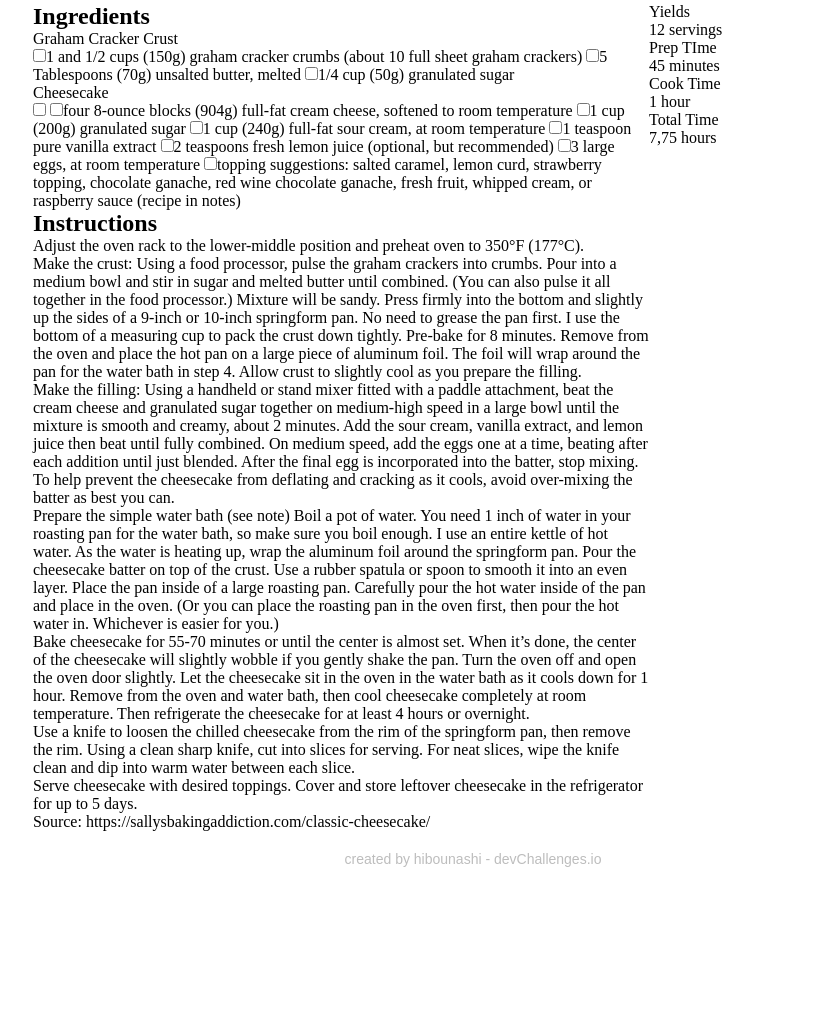
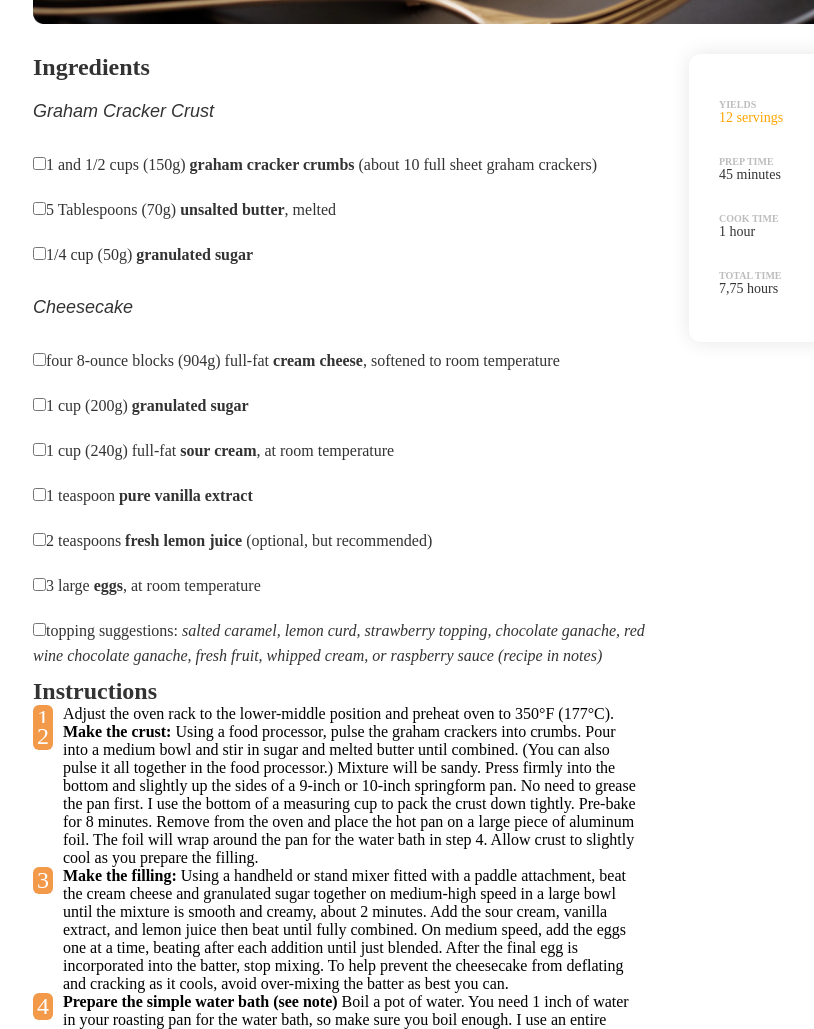
Before and after one commit to hibounashi/recipe-page-master, a plain HTML site: page index.html in a window 1280 px wide. Shown: the part 596-1625 px from the top of the page, without its empty margins (167-981 px from the left). Before the commit the page ends 1483 px from the top, so only its background shows below. Drawn offline with Linux system fonts and the light colour scheme.

Commit message:
80% 😎

```diff
--- a/index.html
+++ b/index.html
@@ -8,7 +8,7 @@
 </head>
 <body>
   <div class="header">
-    <div class="titre">Classic Cheesecake Recipe</div>
+    <h1 class="titre">Classic Cheesecake Recipe</h1>
     <div class="sous-titre">
       <img src="6dots.svg" alt="..." class="icon"><div>Look no further for a creamy and ultra smooth classic cheesecake recipe! Paired with a buttery graham cracker crust, no one can deny its simple decadence. For the best results, bake in a water bath.</div>
     </div>
@@ -19,40 +19,67 @@
     <div class="text-section">
       <div class="ingredients">
         <h2>Ingredients</h2>
-        <p>Graham Cracker Crust</p>
+        <div class="part1">
+          <p>Graham Cracker Crust</p>
+        <div class="steps1">
+          <div class="elements">
+            <input type="checkbox" name="" id=""><label for="">1 and 1/2 cups (150g) <b>graham cracker crumbs</b> (about 10 full sheet graham crackers)</label>
+          </div>
+          <div class="elements">
+            <input type="checkbox" name="" id=""><label for="">5 Tablespoons (70g) <b>unsalted butter</b>, melted</label>
+          </div>
+          <div class="elements">
+            <input type="checkbox" name="" id=""><label for="">1/4 cup (50g) <b>granulated sugar</b></label></div>
+        </div>
+        </div>
+        <div class="part2">
+          <p>Cheesecake</p>
         <div class="steps">
-          <input type="checkbox" name="" id=""><label for="">1 and 1/2 cups (150g) graham cracker crumbs (about 10 full sheet graham crackers)</label>
-          <input type="checkbox" name="" id=""><label for="">5 Tablespoons (70g) unsalted butter, melted</label>
-          <input type="checkbox" name="" id=""><label for="">1/4 cup (50g) granulated sugar</label>
+          <div class="elements">
+            <input type="checkbox" name="" id=""><label for="">four 8-ounce blocks (904g) full-fat <b>cream cheese</b>, softened to room temperature</label>
+
+          </div>
+          <div class="elements">
+            <input type="checkbox" name="" id=""><label for="">1 cup (200g) <b>granulated sugar</b></label>
+          </div>
+          <div class="elements">
+            <input type="checkbox" name="" id=""><label for="">1 cup (240g) full-fat <b>sour cream</b>, at room temperature</label>
+          </div>
+          <div class="elements">
+            <input type="checkbox" name="" id=""><label for="">1 teaspoon <b>pure vanilla extract</b></label>
+          </div>
+          <div class="elements">
+            <input type="checkbox" name="" id=""><label for="">2 teaspoons <b>fresh lemon juice</b> (optional, but recommended)</label>
+          </div>
+          <div class="elements">
+            <input type="checkbox" name="" id=""><label for="">3 large <b>eggs</b>, at room temperature</label>
+          </div>
+          <div class="elements">
+            <input type="checkbox" name="" id=""><label for="">topping suggestions: <i>salted caramel, lemon curd, strawberry topping, chocolate ganache, red wine chocolate ganache, fresh fruit, whipped cream, or raspberry sauce (recipe in notes)</i> </label>
+          </div>
+
+          </div>
         </div>
-        <p>Cheesecake</p>
-        <div class="steps">
-          <input type="checkbox" name="" id=""><label for=""></label>
-          <input type="checkbox" name="" id=""><label for="">four 8-ounce blocks (904g) full-fat cream cheese, softened to room temperature</label>
-          <input type="checkbox" name="" id=""><label for="">1 cup (200g) granulated sugar</label>
-          <input type="checkbox" name="" id=""><label for="">1 cup (240g) full-fat sour cream, at room temperature</label>
-          <input type="checkbox" name="" id=""><label for="">1 teaspoon pure vanilla extract</label>
-          <input type="checkbox" name="" id=""><label for="">2 teaspoons fresh lemon juice (optional, but recommended)</label>
-          <input type="checkbox" name="" id=""><label for="">3 large eggs, at room temperature</label>
-          <input type="checkbox" name="" id=""><label for="">topping suggestions: salted caramel, lemon curd, strawberry topping, chocolate ganache, red wine chocolate ganache, fresh fruit, whipped cream, or raspberry sauce (recipe in notes) </label>
-        </div>
+
       </div>
       <div class="instruction">
         <h2>Instructions</h2>
-        <p>Adjust the oven rack to the lower-middle position and preheat oven to 350°F (177°C).</p>
-        <p>Make the crust: Using a food processor, pulse the graham crackers into crumbs. Pour into a medium bowl and stir in sugar and melted butter until combined. (You can also pulse it all together in the food processor.) Mixture will be sandy. Press firmly into the bottom and slightly up the sides of a 9-inch or 10-inch springform pan. No need to grease the pan first. I use the bottom of a measuring cup to pack the crust down tightly. Pre-bake for 8 minutes. Remove from the oven and place the hot pan on a large piece of aluminum foil. The foil will wrap around the pan for the water bath in step 4. Allow crust to slightly cool as you prepare the filling.</p>
-        <p>Make the filling: Using a handheld or stand mixer fitted with a paddle attachment, beat the cream cheese and granulated sugar together on medium-high speed in a large bowl until the mixture is smooth and creamy, about 2 minutes. Add the sour cream, vanilla extract, and lemon juice then beat until fully combined. On medium speed, add the eggs one at a time, beating after each addition until just blended. After the final egg is incorporated into the batter, stop mixing. To help prevent the cheesecake from deflating and cracking as it cools, avoid over-mixing the batter as best you can.</p>
-        <p>Prepare the simple water bath (see note) Boil a pot of water. You need 1 inch of water in your roasting pan for the water bath, so make sure you boil enough. I use an entire kettle of hot water. As the water is heating up, wrap the aluminum foil around the springform pan. Pour the cheesecake batter on top of the crust. Use a rubber spatula or spoon to smooth it into an even layer. Place the pan inside of a large roasting pan. Carefully pour the hot water inside of the pan and place in the oven. (Or you can place the roasting pan in the oven first, then pour the hot water in. Whichever is easier for you.)</p>
-        <p>Bake cheesecake for 55-70 minutes or until the center is almost set. When it’s done, the center of the cheesecake will slightly wobble if you gently shake the pan. Turn the oven off and open the oven door slightly. Let the cheesecake sit in the oven in the water bath as it cools down for 1 hour. Remove from the oven and water bath, then cool cheesecake completely at room temperature. Then refrigerate the cheesecake for at least 4 hours or overnight.</p>
-        <p>Use a knife to loosen the chilled cheesecake from the rim of the springform pan, then remove the rim. Using a clean sharp knife, cut into slices for serving. For neat slices, wipe the knife clean and dip into warm water between each slice.</p>
-        <p>Serve cheesecake with desired toppings. Cover and store leftover cheesecake in the refrigerator for up to 5 days.</p>
+        <ol>
+          <li>Adjust the oven rack to the lower-middle position and preheat oven to 350°F (177°C).</li>
+          <li><b>Make the crust:</b> Using a food processor, pulse the graham crackers into crumbs. Pour into a medium bowl and stir in sugar and melted butter until combined. (You can also pulse it all together in the food processor.) Mixture will be sandy. Press firmly into the bottom and slightly up the sides of a 9-inch or 10-inch springform pan. No need to grease the pan first. I use the bottom of a measuring cup to pack the crust down tightly. Pre-bake for 8 minutes. Remove from the oven and place the hot pan on a large piece of aluminum foil. The foil will wrap around the pan for the water bath in step 4. Allow crust to slightly cool as you prepare the filling.</li>
+          <li><b>Make the filling:</b> Using a handheld or stand mixer fitted with a paddle attachment, beat the cream cheese and granulated sugar together on medium-high speed in a large bowl until the mixture is smooth and creamy, about 2 minutes. Add the sour cream, vanilla extract, and lemon juice then beat until fully combined. On medium speed, add the eggs one at a time, beating after each addition until just blended. After the final egg is incorporated into the batter, stop mixing. To help prevent the cheesecake from deflating and cracking as it cools, avoid over-mixing the batter as best you can.</li>
+          <li><b>Prepare the simple water bath (see note)</b> Boil a pot of water. You need 1 inch of water in your roasting pan for the water bath, so make sure you boil enough. I use an entire kettle of hot water. As the water is heating up, wrap the aluminum foil around the springform pan. Pour the cheesecake batter on top of the crust. Use a rubber spatula or spoon to smooth it into an even layer. Place the pan inside of a large roasting pan. Carefully pour the hot water inside of the pan and place in the oven. (Or you can place the roasting pan in the oven first, then pour the hot water in. Whichever is easier for you.)</li>
+          <li>Bake cheesecake for 55-70 minutes or until the center is almost set. When it’s done, the center of the cheesecake will slightly wobble if you gently shake the pan. Turn the oven off and open the oven door slightly. Let the cheesecake sit in the oven in the water bath as it cools down for 1 hour. Remove from the oven and water bath, then cool cheesecake completely at room temperature. Then refrigerate the cheesecake for at least 4 hours or overnight.</li>
+          <li>Use a knife to loosen the chilled cheesecake from the rim of the springform pan, then remove the rim. Using a clean sharp knife, cut into slices for serving. For neat slices, wipe the knife clean and dip into warm water between each slice.</li>
+          <li>Serve cheesecake with desired toppings. Cover and store leftover cheesecake in the refrigerator for up to 5 days.</li>
+        </ol>
         <p class="source">Source: https://sallysbakingaddiction.com/classic-cheesecake/ </p>
       </div>
     </div>
     <div class="sideBar">
       <div class="part">
         <p class="title">Yields</p>
-        <p class="info">12 servings</p>
+        <p class="info" style="color: orange;">12 servings</p>
       </div>
       <div class="part">
         <p class="title">Prep TIme</p>
--- a/style.css
+++ b/style.css
@@ -15,12 +15,29 @@ body{
     flex-direction: column;
     margin: 50px 200px 0 200px;
 }
+.titre{
+    color: #000;
+    font-family: Playfair Display;
+    font-size: 48px;
+    font-style: normal;
+    font-weight: 700;
+    line-height: normal;
+}
 .sous-titre{
     display: flex;
     flex-direction: row;
     justify-content: flex-start;
     gap: 10px;
     width: 70%;
+    padding: 10px 0 30px 0;
+}
+.sous-titre div{
+    color: var(--Gray-2, #4F4F4F);
+    font-family: Montserrat, sans-serif;
+    font-size: 14px;
+    font-style: italic;
+    font-weight: 500;
+    line-height: normal;
 }
 .sous-titre img{
     padding-top: 5px;
@@ -29,10 +46,104 @@ body{
 .content{
     display: flex;
     flex-direction: row;
-    margin: 50px 200px 0 200px;
+    margin: 30px 200px 0 200px;
+    gap: 40px;
 }
 .text-section{
     width: 70%;
+}
+.text-section h2{
+    color: var(--Gray-1, #333);
+    font-family: Playfair Display sans-serif;
+    font-size: 24px;
+    font-style: normal;
+    font-weight: 700;
+    line-height: normal;
+}
+.text-section input{
+    border-radius: 4px;
+    border: 1px solid var(--Gray-3, #828282);
+}
+.ingredients p{
+    color: var(--Gray-1, #333);
+    font-family: Playfair Display, sans-serif;
+    font-size: 18px;
+    font-style: italic;
+    font-weight: 400;
+    line-height: normal;
+    padding: 20px 0 ;
+}
+.elements{
+    padding: 10px 0;
+    color: var(--Gray-1, #333);
+    font-family: Montserrat;
+    font-size: 16px;
+    font-style: normal;
+    font-weight: 400;
+    line-height: 25px; /* 156.25% */
+}
+ol {
+    list-style-type: none; /* Remove default numbering */
+    padding-left: 10px; /* Remove default left padding */
+}
+
+/* Style the list items */
+li {
+    counter-increment: my-counter; /* Increment a custom counter */
+    padding-left: 20px; /* Add left padding to create space for numbers */
+    position: relative; /* Position relative for proper placement of numbers */
+    margin-right: 10px;
+}
+
+/* Style the list item numbers */
+li::before {
+    content: counter(my-counter); /* Use the value of the custom counter as content */
+    display: inline-block;
+    width: 20px; /* Adjust the width as needed to fit the numbers */
+    font-size: 24px;
+    text-align: center;
+    position: absolute;
+    left: -10px; /* Position numbers to the left of the list item content */
+    top: 0; /* Position numbers at the top of the list item content */
+    border-radius: 6px;
+    color: #FFF;
+    background: var(--Orange, #F2994A);
+}
+.instruction p{
+    color: var(--Gray-4, #BDBDBD);
+    font-family: Montserrat;
+    font-size: 16px;
+    font-style: italic;
+    font-weight: 400;
+    line-height: 150%; /* 24px */
+}
+.sideBar{
+    width: 20%;
+    height: fit-content;
+    padding: 30px;
+    border-radius: 12px;
+    background: #FFF;
+    box-shadow: 0px 0px 20px 0px rgba(0, 0, 0, 0.10);
+}
+.part{
+    padding: 15px 0;
+}
+.title{
+    color: var(--Gray-4, #BDBDBD);
+    font-family: Montserrat;
+    font-size: 10px;
+    font-style: normal;
+    font-weight: 700;
+    line-height: normal;
+    text-transform: uppercase;
+}
+.info{
+    color: var(--Gray-1, #333);
+    font-family: Montserrat;
+    font-size: 14px;
+    font-style: normal;
+    font-weight: 500;
+    line-height: normal;
 }
 footer{
 
```
Also changed, not shown: restaurant.svg (added), schedule.svg (added).
